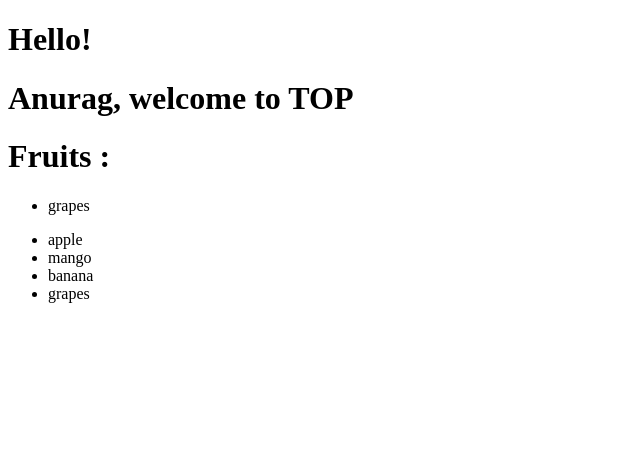
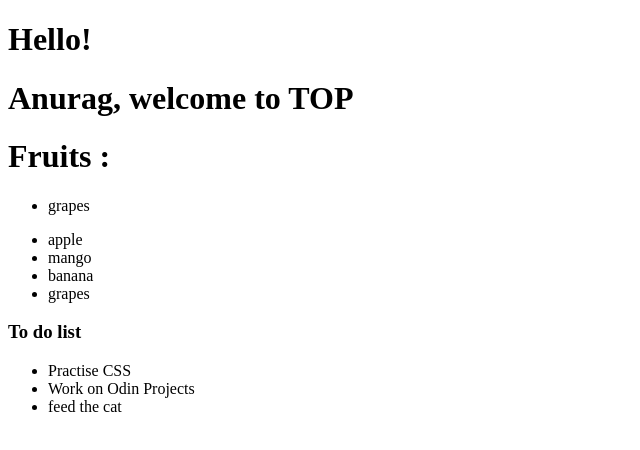
Before and after one commit to Technmad/reactjs, a React (Vite) app in the folder my-first-react-app/: page / in a window 1280 px wide. Shown: the top 450 px of the page, without its empty margins (0-640 px from the left). Built offline with nearby package versions, Linux system fonts and the light colour scheme.

Commit message:
created unique key via uuidv4

```diff
--- a/my-first-react-app/src/main.jsx
+++ b/my-first-react-app/src/main.jsx
@@ -2,6 +2,7 @@ import React from "react";
 import ReactDOM from "react-dom/client";
 import App from "./App.jsx";
 import Fruits from "./rendering.jsx";
+import TodoList from "./todo.jsx";
 // import Greeting from "./greet.jsx";
 // import GetList from "./list.jsx";
 // import Bio from "./bio.jsx";
@@ -19,5 +20,6 @@ root.render(
     {/* <Avatar /> */}
     {/* <HeroList /> */}
     <Fruits />
+    <TodoList />
   </React.StrictMode>
 );
--- /dev/null
+++ b/my-first-react-app/src/todo.jsx
@@ -0,0 +1,22 @@
+import { v4 as uuidv4 } from "uuid";
+
+const todos = [
+  { task: "Practise CSS", id: uuidv4() },
+  { task: "Work on Odin Projects", id: uuidv4() },
+  { task: "feed the cat", id: uuidv4() },
+];
+
+function TodoList() {
+  return (
+    <>
+      <h3>To do list </h3>
+      <ul>
+        {todos.map((todo) => (
+          <li key={todo.id}>{todo.task}</li>
+        ))}
+      </ul>
+    </>
+  );
+}
+
+export default TodoList;
```
